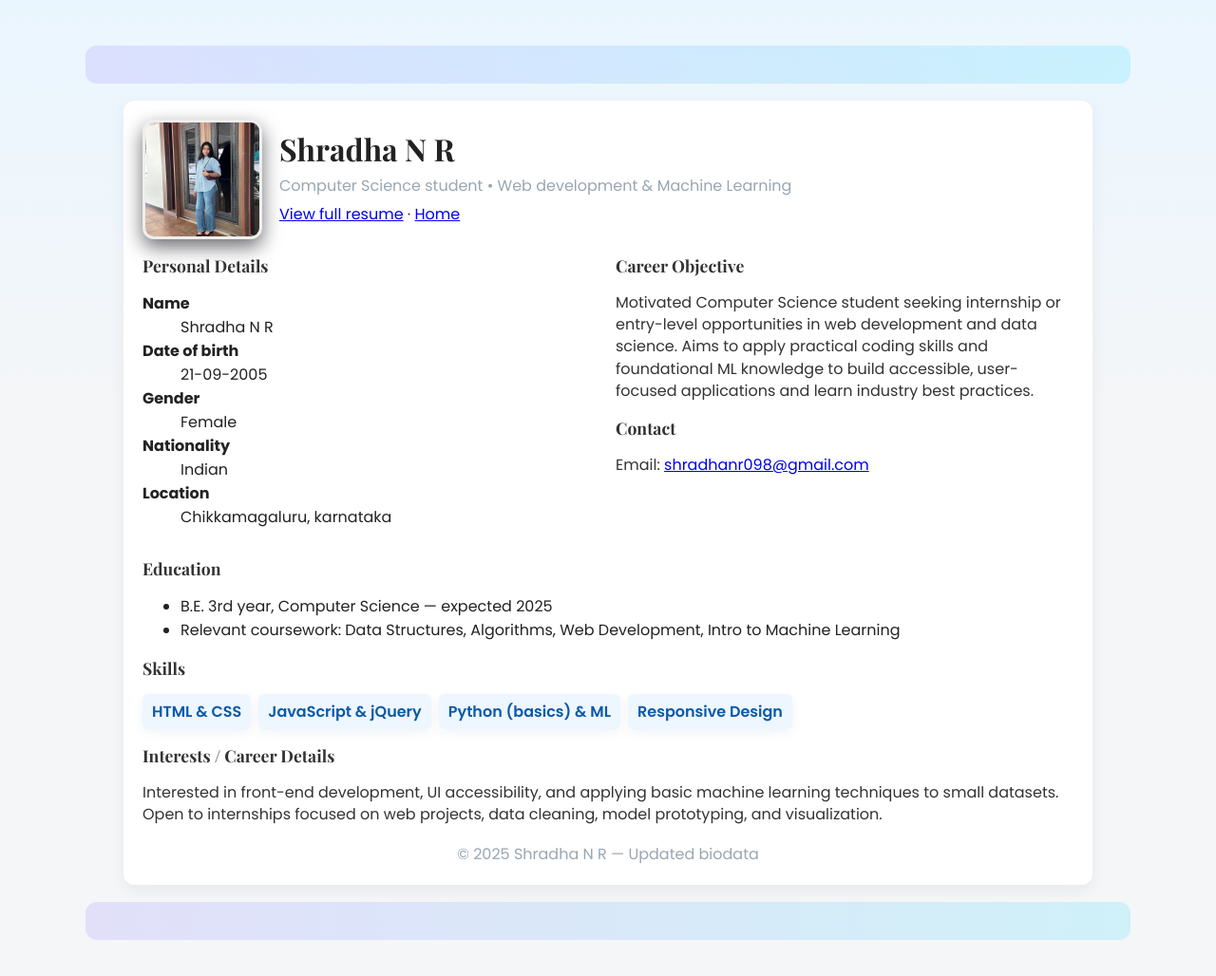
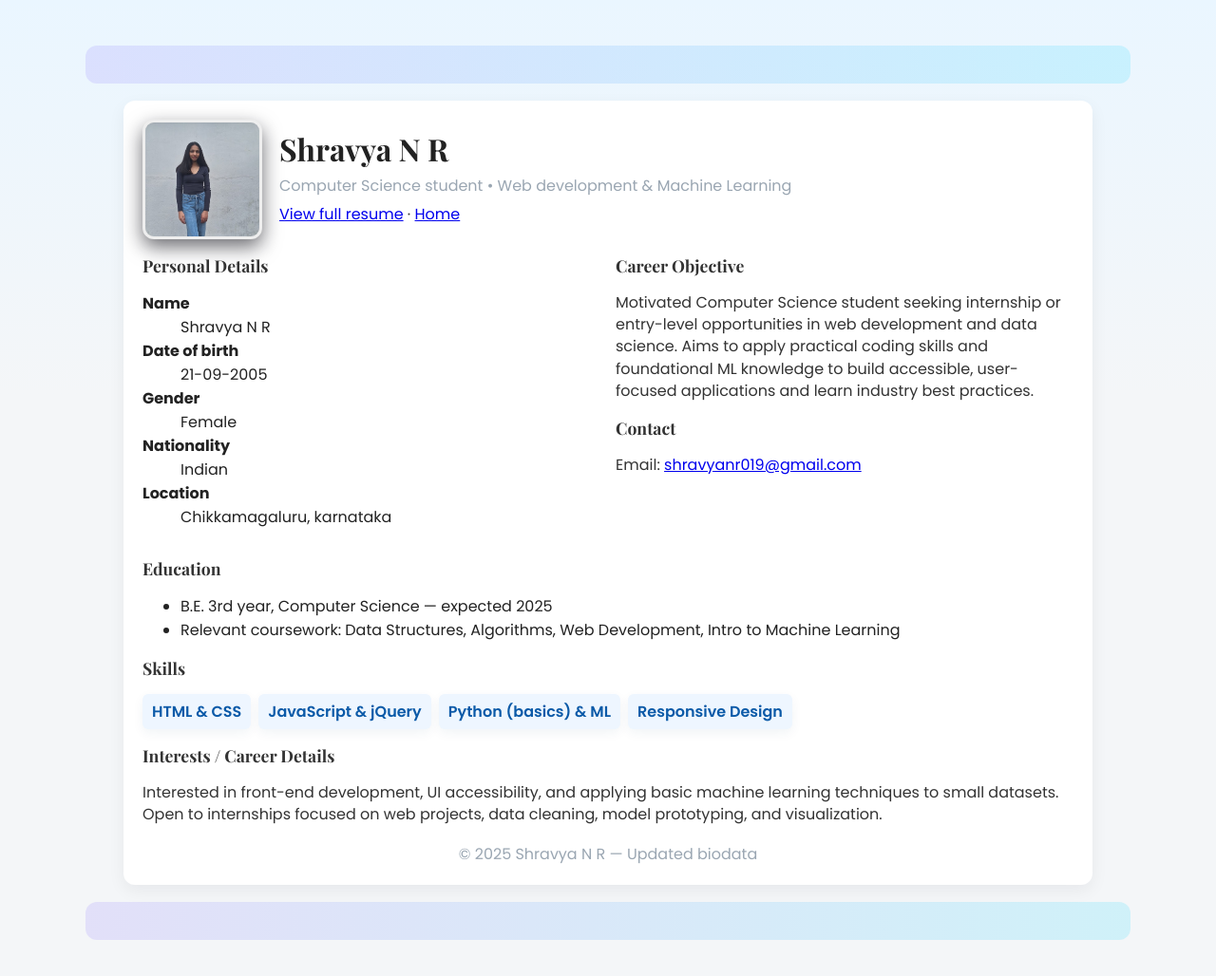
Before and after one commit to shradha21-nr/mywebsite, a plain HTML site: page MyWebsite[1]/biodata.html in a window 1280 px wide. Shown: the whole page at 95% size. Drawn offline with nearby package versions, Linux system fonts and the light colour scheme.

Commit message:
initial commit

```diff
--- a/MyWebsite[1]/biodata.html
+++ b/MyWebsite[1]/biodata.html
@@ -14,12 +14,12 @@
         <div class="accent-top"></div>
         <div class="card" style="max-width:980px;margin:18px auto;padding:20px;">
             <div style="display:flex;gap:18px;align-items:center;flex-wrap:wrap;">
-                <img src="images/shradha.jpeg" alt="Profile photo of Shradha N R"
+                <img src="images/shravya.jpeg" alt="Profile photo of Shravya N R"
                      class="profile-photo"
                      style="width:120px;height:120px;border-radius:12px;object-fit:cover;">
 
                 <div>
-                    <h1 style="margin:0;font-family:'Playfair Display',serif;">Shradha N R</h1>
+                    <h1 style="margin:0;font-family:'Playfair Display',serif;">Shravya N R</h1>
                     <p style="margin:6px 0;color:var(--muted);">Computer Science student • Web development &amp; Machine Learning</p>
                     <p style="margin:6px 0;"><a href="resume.html" class="link">View full resume</a> · <a href="index.html" class="link">Home</a></p>
                 </div>
@@ -29,7 +29,7 @@
                 <div>
                     <h2>Personal Details</h2>
                     <dl>
-                        <dt><strong>Name</strong></dt><dd>Shradha N R</dd>
+                        <dt><strong>Name</strong></dt><dd>Shravya N R</dd>
                         <dt><strong>Date of birth</strong></dt><dd>21-09-2005</dd>
                         <dt><strong>Gender</strong></dt><dd>Female</dd>
                         <dt><strong>Nationality</strong></dt><dd>Indian</dd>
@@ -42,7 +42,7 @@
                     <p>Motivated Computer Science student seeking internship or entry-level opportunities in web development and data science. Aims to apply practical coding skills and foundational ML knowledge to build accessible, user-focused applications and learn industry best practices.</p>
 
                     <h2 style="margin-top:10px;">Contact</h2>
-                    <p>Email: <a href="mailto:shradhanr098@gmail.com">shradhanr098@gmail.com</a></p>
+                    <p>Email: <a href="mailto:shravyanr019@gmail.com">shravyanr019@gmail.com</a></p>
                 </div>
             </section>
 
@@ -69,7 +69,7 @@
                 <p>Interested in front-end development, UI accessibility, and applying basic machine learning techniques to small datasets. Open to internships focused on web projects, data cleaning, model prototyping, and visualization.</p>
             </section>
 
-            <footer style="margin-top:18px;text-align:center;color:var(--muted);">© 2025 Shradha N R — Updated biodata</footer>
+            <footer style="margin-top:18px;text-align:center;color:var(--muted);">© 2025 Shravya N R — Updated biodata</footer>
         </div>
         <div class="accent-bottom"></div>
     </main>
```
Also changed, not shown: MyWebsite[1]/index.html (+3 -3 lines), MyWebsite[1]/resume.html (+4 -4 lines), MyWebsite[1]/images/shradha.jpeg (deleted), MyWebsite[1]/images/shravya.jpeg (added).
